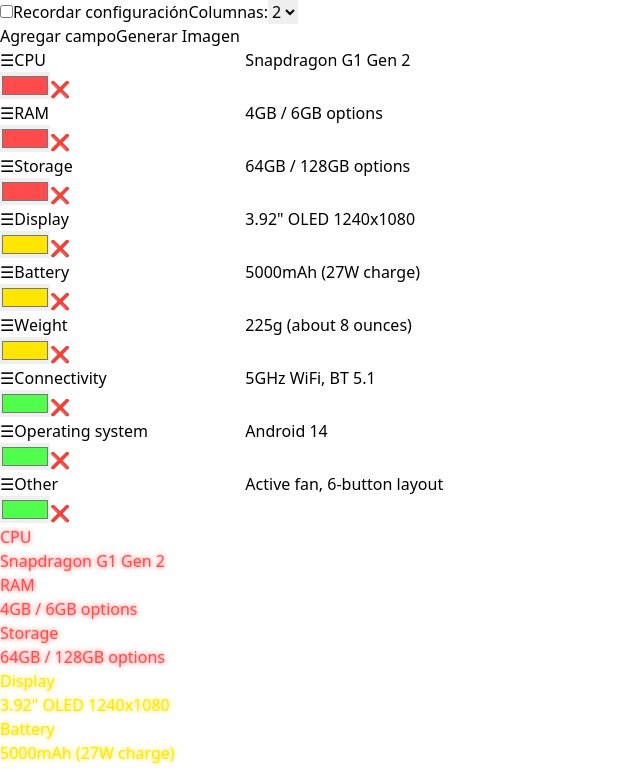
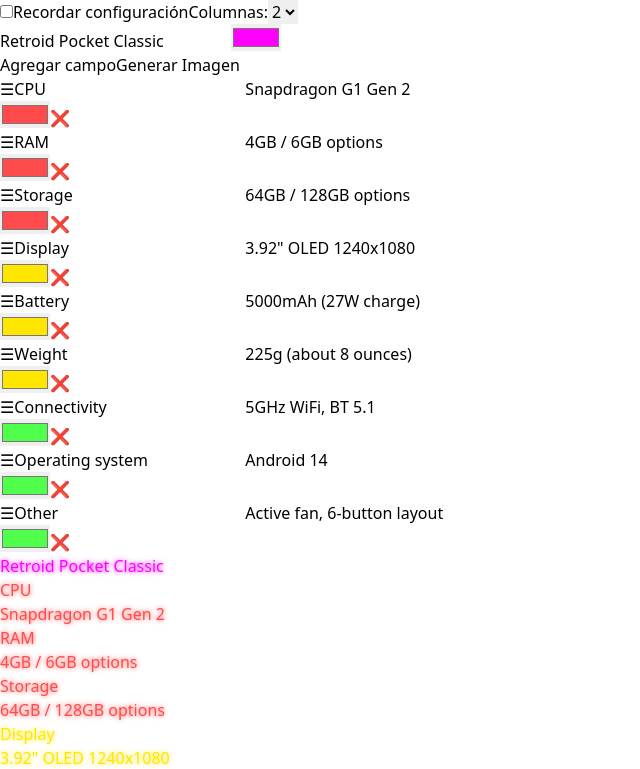
Before and after one commit to Zulux91/info-card-generator, a React (Vite) app: page / in a window 1280 px wide. Shown: the top 769 px of the page, without its empty margins (0-640 px from the left). Built offline with nearby package versions, Linux system fonts and the light colour scheme.

Commit message:
added title option to the card

```diff
--- a/src/App.jsx
+++ b/src/App.jsx
@@ -78,6 +78,8 @@
   const [rememberSettings, setRememberSettings] = useState(() => {
     return localStorage.getItem("rememberSettings") === "true";
   });
+  const [cardTitle, setCardTitle] = useState("Retroid Pocket Classic");
+  const [titleColor, setTitleColor] = useState("#ff00ff");
 
   useEffect(() => {
     if (rememberSettings) {
@@ -146,6 +148,21 @@
             </select>
           </label>
         </div>
+        <div className="flex gap-4 items-center mb-2">
+          <Input
+            type="text"
+            value={cardTitle}
+            onChange={(e) => setCardTitle(e.target.value)}
+            placeholder="Card Title"
+            className="text-sm h-8 px-2 w-64"
+          />
+          <input
+            type="color"
+            value={titleColor}
+            onChange={(e) => setTitleColor(e.target.value)}
+            className="w-8 h-8 border rounded"
+          />
+        </div>
         <div className="flex gap-2">
           <Button onClick={addField}>Agregar campo</Button>
           <Button onClick={captureImage}>Generar Imagen</Button>
@@ -170,6 +187,9 @@
 
       <div className="w-full flex justify-center">
         <Card id="spec-card" className="w-fit bg-[#0d0d26] p-6 rounded-2xl shadow-2xl border border-[#1f1f3d]">
+          <div className="text-center text-lg font-bold mb-4 drop-shadow-[0_0_5px_blue]" style={{ color: titleColor, textShadow: `0 0 5px ${titleColor}` }}>
+            {cardTitle}
+          </div>
           <CardContent className={`grid gap-6 ${columns===1 ? 'grid-cols-1' : columns===2 ? 'grid-cols-2' : columns===3 ? 'grid-cols-3' : 'grid-cols-4' }`}>
             {fields.map((field) => (
               <div key={field.id}
```
